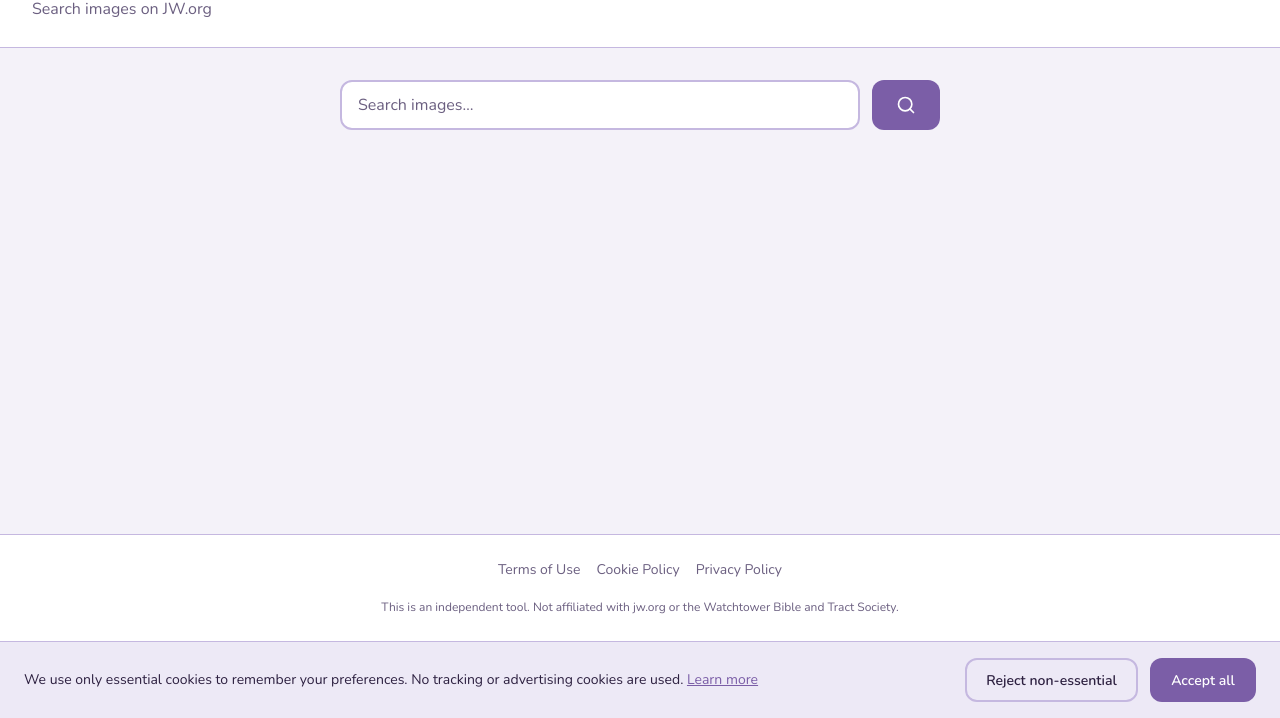
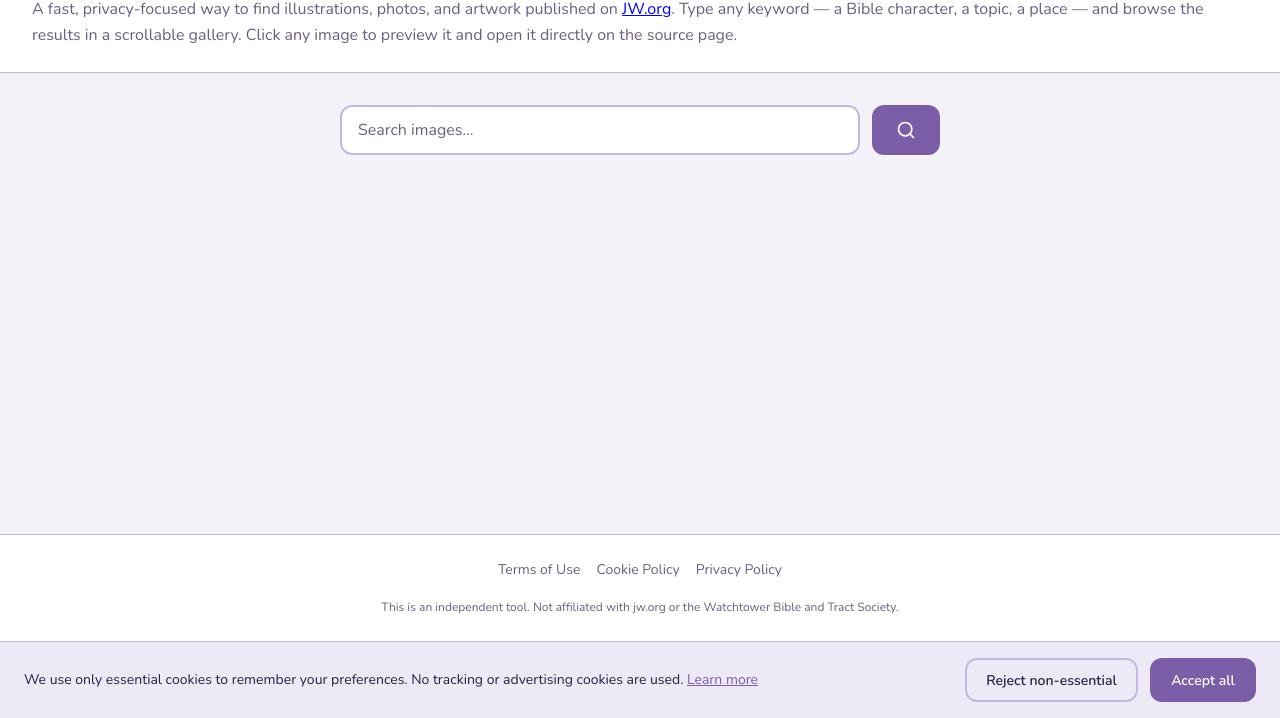
Before and after one commit to MaksymKaharlytskyi/jwimages, a plain HTML site: page index.html in a window 1280 px wide. Shown: the part 82-800 px from the top of the page. Drawn offline with nearby package versions, Linux system fonts and the light colour scheme.

Commit message:
Add explanation text to the index.html

```diff
--- a/index.html
+++ b/index.html
@@ -84,7 +84,13 @@
   <header role="banner">
     <div class="header-content">
       <h1 class="site-name">JW Images Search</h1>
-      <p class="site-tagline">Search images on JW.org</p>
+      <p class="site-tagline">
+        A fast, privacy-focused way to find illustrations, photos, and artwork
+        published on <a href="https://www.jw.org" target="_blank" rel="noopener noreferrer">JW.org</a>.
+        Type any keyword — a Bible character, a topic, a place — and browse
+        the results in a scrollable gallery. Click any image to preview it
+        and open it directly on the source page.
+      </p>
     </div>
   </header>
 
```
